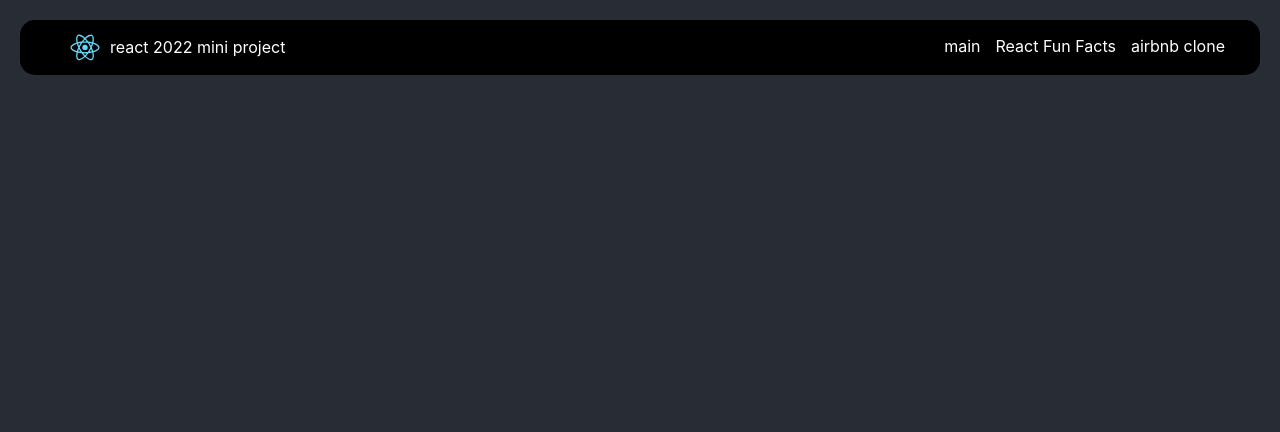
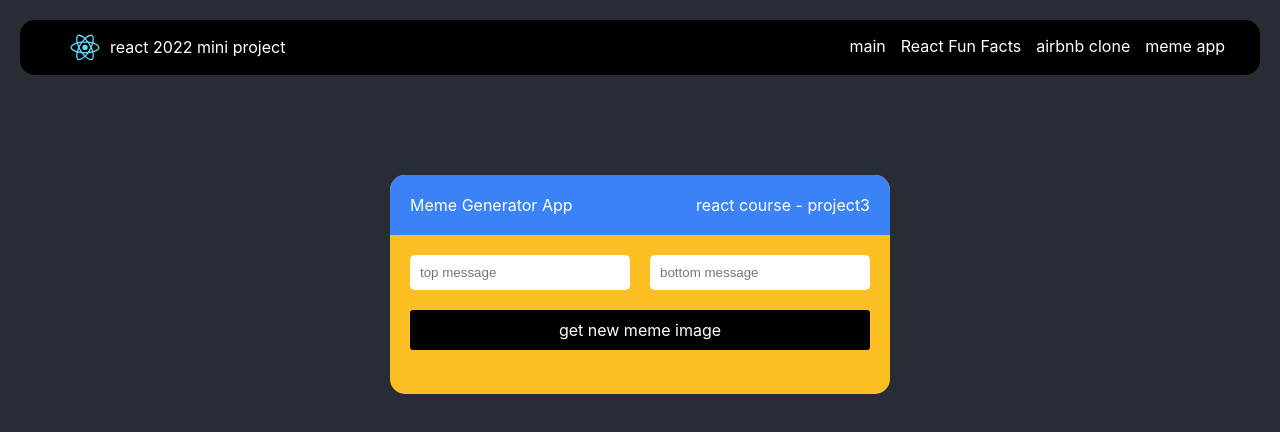
Before and after one commit to solfincode/freecodecamp-react-2022, a React (Create React App) app: page /memeapp in a window 1280 px wide. Shown: the top 432 px of the page. Built offline with nearby package versions, Linux system fonts and the light colour scheme.

Commit message:
make meme generator app

```diff
--- a/src/App.js
+++ b/src/App.js
@@ -7,6 +7,7 @@ import Home from "./screens/Home";
 import FirstProject from "./screens/FirstProject";
 import AirbnbClone from "./screens/AirbnbClone";
 import Navbar from "./components/Navbar";
+import MemeApp from "./screens/MemeApp";
 
 function App() {
   return (
@@ -16,6 +17,7 @@ function App() {
         <Route path="/" element={<Home />} />
         <Route path="/first-project" element={<FirstProject />} />
         <Route path="/airbnb-clone" element={<AirbnbClone />} />
+        <Route path="/memeapp" element={<MemeApp />} />
       </Routes>
     </>
   );
--- a/src/assets/styled.js
+++ b/src/assets/styled.js
@@ -102,3 +102,27 @@ export const PriceTag = styled.div`
   margin: 10px;
   font-size: 0.8rem;
 `;
+
+export const InputCon = styled.div`
+  display: grid;
+  grid-template-columns: repeat(2, minmax(0, 1fr));
+  gap: 1.25rem;
+  flex-direction: row nowrap;
+  justify-content: space-between;
+`;
+
+export const Input = styled.input`
+  border: none;
+  padding: 10px 10px;
+  border-radius: 5px;
+`;
+
+export const Button = styled.div`
+  background-color: black;
+  padding: 10px 10px;
+  margin-top: 20px;
+  color: white;
+  text-align: center;
+  border-radius: 3px;
+  cursor: pointer;
+`;
--- a/src/components/Navbar.js
+++ b/src/components/Navbar.js
@@ -29,6 +29,9 @@ const Navbar = ({ title }) => {
           <Link to="/airbnb-clone">
             <ListStyle>airbnb clone</ListStyle>
           </Link>
+          <Link to="/memeapp">
+            <ListStyle>meme app</ListStyle>
+          </Link>
         </NavbarEl>
       </Header>
     </>
--- /dev/null
+++ b/src/lib/imgData.js
@@ -0,0 +1,24 @@
+const MemeImg = [
+  {
+    id: 1,
+    url: "https://images.unsplash.com/photo-1531554694128-c4c6665f59c2?ixlib=rb-1.2.1&ixid=MnwxMjA3fDB8MHxzZWFyY2h8MTR8fGFwcGxlfGVufDB8fDB8fA%3D%3D&auto=format&fit=crop&w=800&q=60",
+  },
+  {
+    id: 2,
+    url: "https://images.unsplash.com/photo-1491933382434-500287f9b54b?ixlib=rb-1.2.1&ixid=MnwxMjA3fDB8MHxwaG90by1wYWdlfHx8fGVufDB8fHx8&auto=format&fit=crop&w=1364&q=80",
+  },
+  {
+    id: 3,
+    url: "https://images.unsplash.com/photo-1563203369-26f2e4a5ccf7?ixlib=rb-1.2.1&ixid=MnwxMjA3fDB8MHxzZWFyY2h8MTN8fGFwcGxlfGVufDB8fDB8fA%3D%3D&auto=format&fit=crop&w=800&q=60",
+  },
+  {
+    id: 4,
+    url: "https://images.unsplash.com/photo-1534802046520-4f27db7f3ae5?ixlib=rb-1.2.1&ixid=MnwxMjA3fDB8MHxzZWFyY2h8MTV8fGFwcGxlfGVufDB8fDB8fA%3D%3D&auto=format&fit=crop&w=800&q=60",
+  },
+  {
+    id: 5,
+    url: "https://images.unsplash.com/photo-1585184394271-4c0a47dc59c9?ixlib=rb-1.2.1&ixid=MnwxMjA3fDB8MHxzZWFyY2h8MTd8fGFwcGxlfGVufDB8fDB8fA%3D%3D&auto=format&fit=crop&w=800&q=60",
+  },
+];
+
+export default MemeImg;
--- /dev/null
+++ b/src/screens/MemeApp.js
@@ -0,0 +1,75 @@
+import React, { useState, useRef } from "react";
+import {
+  BoxCon,
+  Nav,
+  Container,
+  InputCon,
+  Input,
+  Button,
+} from "../assets/styled";
+
+//import image data
+import MemeImg from "../lib/imgData";
+
+const MemeApp = () => {
+  const [url, setUrl] = useState("");
+  const [topTitle, setTopTitle] = useState("");
+  const [bottomTitle, setBottomTitle] = useState("");
+
+  const topRef = useRef();
+  const bottomRef = useRef();
+
+  const handleClick = (e) => {
+    e.preventDefault();
+    const randomNumber = Math.floor(Math.random() * MemeImg.length);
+    const url = MemeImg[randomNumber].url;
+    setUrl(url);
+    setBottomTitle(bottomRef.current.value);
+    setTopTitle(topRef.current.value);
+  };
+
+  //   const handleChangeTop = () => {
+  //     setTopTitle(topRef.current.value);
+  //   };
+
+  //   const handleChangeBottom = () => {
+  //     setBottomTitle(bottomRef.current.value);
+  //   };
+  console.log(bottomTitle, topTitle);
+  return (
+    <BoxCon>
+      <Nav>
+        <div>Meme Generator App</div>
+        <div>react course - project3</div>
+      </Nav>
+      <Container>
+        <InputCon>
+          <Input type="text" placeholder="top message" ref={topRef} />
+          <Input type="text" placeholder="bottom message" ref={bottomRef} />
+        </InputCon>
+        <Button onClick={(e) => handleClick(e)}>get new meme image</Button>
+        <img style={{ width: "458px", marginTop: "20px" }} src={url} />
+        <div
+          style={{
+            position: "relative",
+            fontSize: "50px",
+            color: "black",
+          }}
+        >
+          {topTitle}
+        </div>
+        <div
+          style={{
+            position: "relative",
+            fontSize: "50px",
+            color: "white",
+          }}
+        >
+          {bottomTitle}
+        </div>
+      </Container>
+    </BoxCon>
+  );
+};
+
+export default MemeApp;
```
